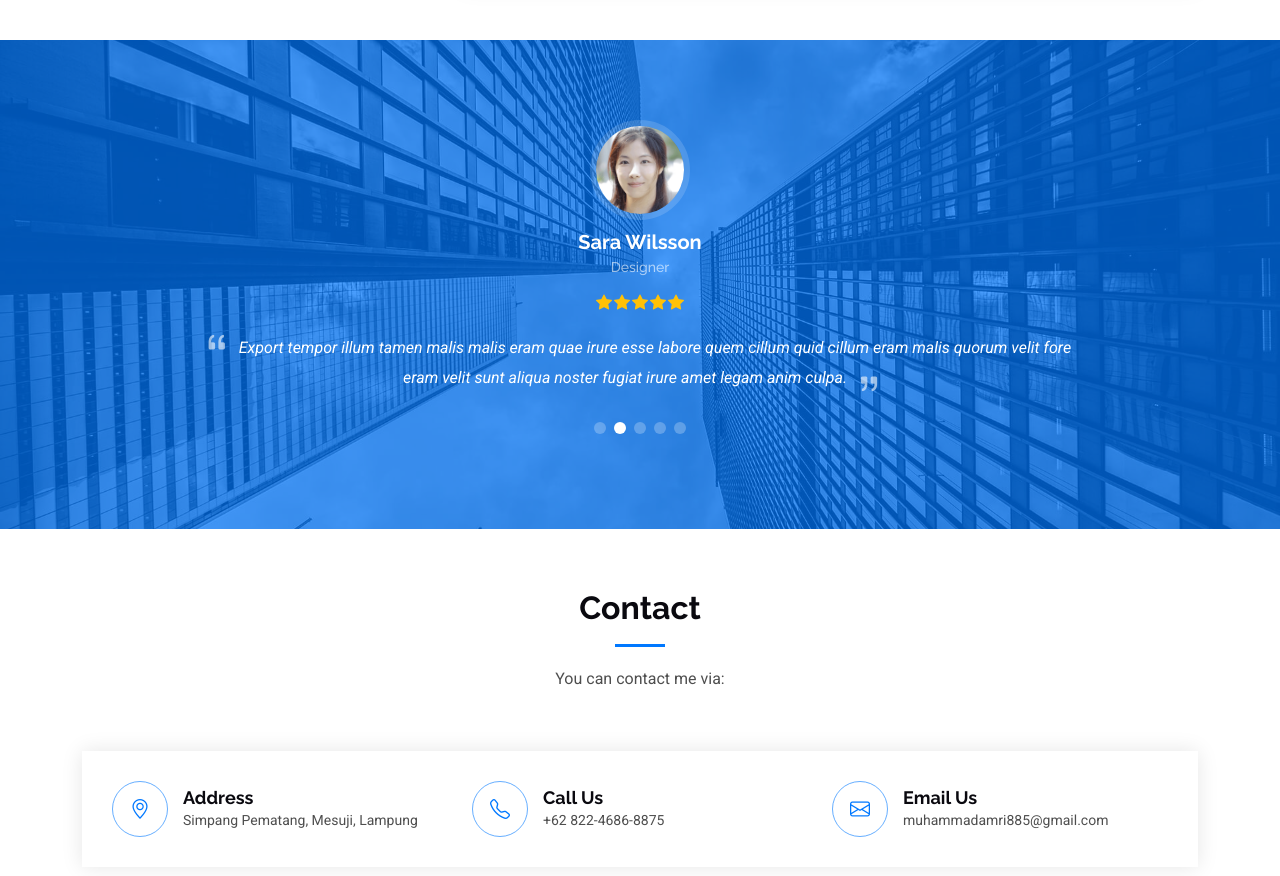
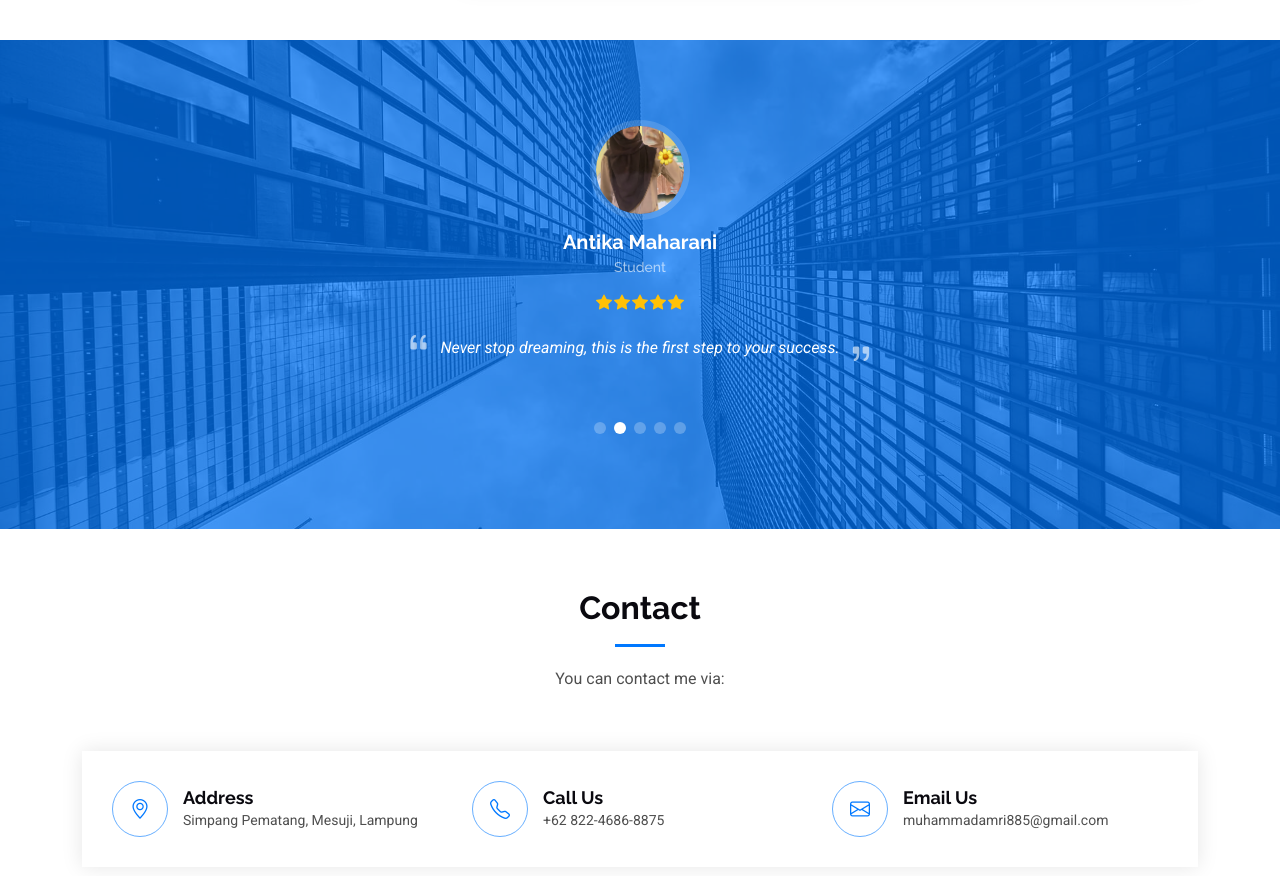
Before and after one commit to amrizennn/portofolio, a plain HTML site: page index.html in a window 1280 px wide. Shown: the part 6320-7196 px from the top of the page. Drawn offline with Linux system fonts and the light colour scheme.

Commit message:
first commit

```diff
--- a/index.html
+++ b/index.html
@@ -688,7 +688,7 @@
 
             <div class="swiper-slide">
               <div class="testimonial-item">
-                <img src="assets/img/testimonials/testimoni-1.jpeg" class="testimonial-img" alt="">
+                <img src="assets/img/testimonials/testimoni-1.jpg" class="testimonial-img" alt="">
                 <h3>Bayu Komarudin</h3>
                 <h4>Adminsitration Staff &amp; Teacher</h4>
                 <div class="stars">
@@ -704,15 +704,15 @@
 
             <div class="swiper-slide">
               <div class="testimonial-item">
-                <img src="assets/img/testimonials/testimonials-2.jpg" class="testimonial-img" alt="">
-                <h3>Sara Wilsson</h3>
-                <h4>Designer</h4>
+                <img src="assets/img/testimonials/testimoni-2.jpg" class="testimonial-img" alt="">
+                <h3>Antika Maharani</h3>
+                <h4>Student</h4>
                 <div class="stars">
                   <i class="bi bi-star-fill"></i><i class="bi bi-star-fill"></i><i class="bi bi-star-fill"></i><i class="bi bi-star-fill"></i><i class="bi bi-star-fill"></i>
                 </div>
                 <p>
                   <i class="bi bi-quote quote-icon-left"></i>
-                  <span>Export tempor illum tamen malis malis eram quae irure esse labore quem cillum quid cillum eram malis quorum velit fore eram velit sunt aliqua noster fugiat irure amet legam anim culpa.</span>
+                  <span> Never stop dreaming, this is the first step to your success.</span>
                   <i class="bi bi-quote quote-icon-right"></i>
                 </p>
               </div>
```
Also changed, not shown: assets/img/testimonials/testimoni-1.jpeg (deleted), assets/img/testimonials/testimoni-1.jpg (added), assets/img/testimonials/testimoni-2.jpg (added).
